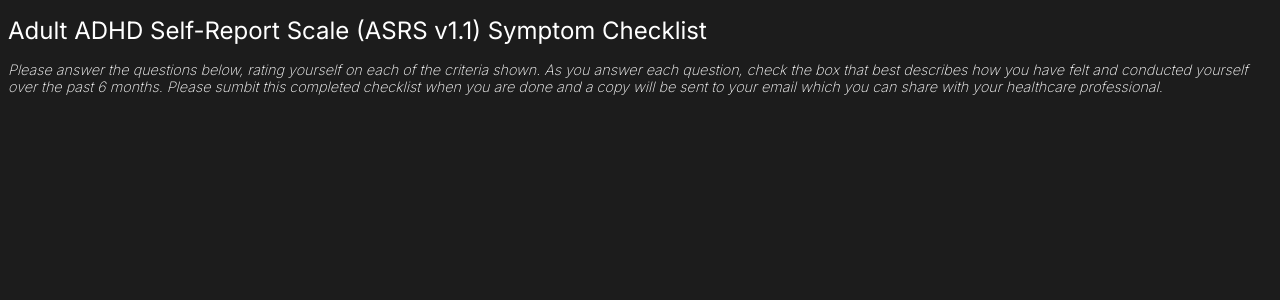
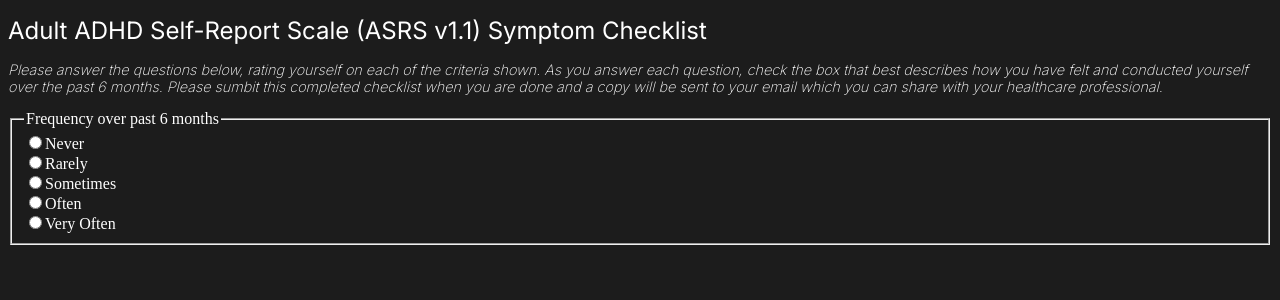
Before and after one commit to vishalicious213/adhd, a React (Vite) app: page / in a window 1280 px wide. Shown: the top 300 px of the page. Built offline with nearby package versions, Linux system fonts and the light colour scheme.

Commit message:
Question: setting up radio buttons

```diff
--- a/src/components/Question.jsx
+++ b/src/components/Question.jsx
@@ -4,6 +4,65 @@ const Question = ({ question, answer }) => {
     return (
         <>
             <div>{question}</div>
+
+            <fieldset>
+                <legend>Frequency over past 6 months</legend>
+
+                <input
+                    type="radio"
+                    id="never"
+                    name="answer" // same name for all; associates with same property in state
+                    value="never" // the value that will be saved to state
+                    // checked={formData.employment === "unemployed"} // make it a controlled input
+                    // onChange={handleChange} // used to connect to event handler
+                />
+                <label htmlFor="never">Never</label>
+                <br />
+
+                <input
+                    type="radio"
+                    id="rarely"
+                    name="answer" // same name for all; associates with same property in state
+                    value="rarely" // the value that will be saved to state
+                    // checked={formData.employment === "part-time"} // make it a controlled input
+                    // onChange={handleChange} // used to connect to event handler
+                />
+                <label htmlFor="rarely">Rarely</label>
+                <br />
+
+                <input
+                    type="radio"
+                    id="sometimes"
+                    name="answer" // same name for all; associates with same property in state
+                    value="sometimes" // the value that will be saved to state
+                    // checked={formData.employment === "full-time"} // make it a controlled input
+                    // onChange={handleChange} // used to connect to event handler
+                />
+                <label htmlFor="sometimes">Sometimes</label>
+                <br />
+
+                <input
+                    type="radio"
+                    id="often"
+                    name="answer" // same name for all; associates with same property in state
+                    value="often" // the value that will be saved to state
+                    // checked={formData.employment === "full-time"} // make it a controlled input
+                    // onChange={handleChange} // used to connect to event handler
+                />
+                <label htmlFor="often">Often</label>
+                <br />
+
+                <input
+                    type="radio"
+                    id="very-often"
+                    name="answer" // same name for all; associates with same property in state
+                    value="very-often" // the value that will be saved to state
+                    // checked={formData.employment === "full-time"} // make it a controlled input
+                    // onChange={handleChange} // used to connect to event handler
+                />
+                <label htmlFor="very-often">Very Often</label>
+
+            </fieldset>
         </>
     )
 }
```
